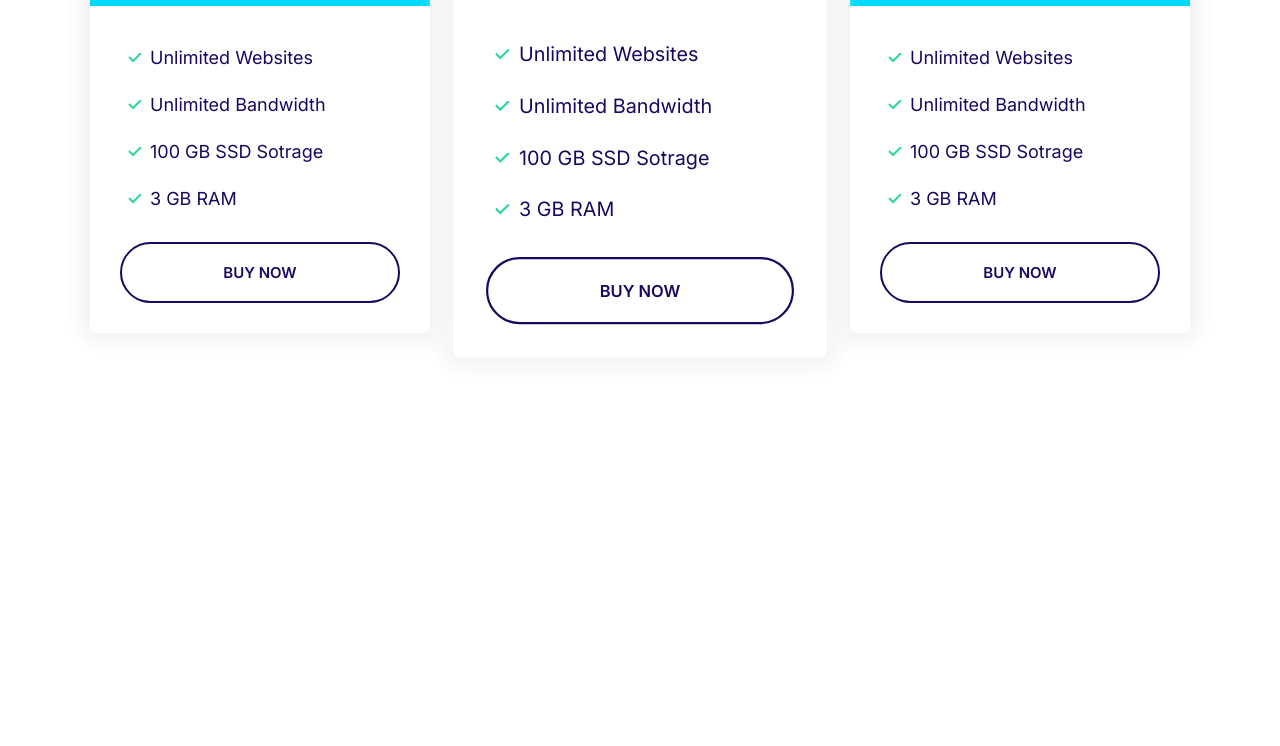
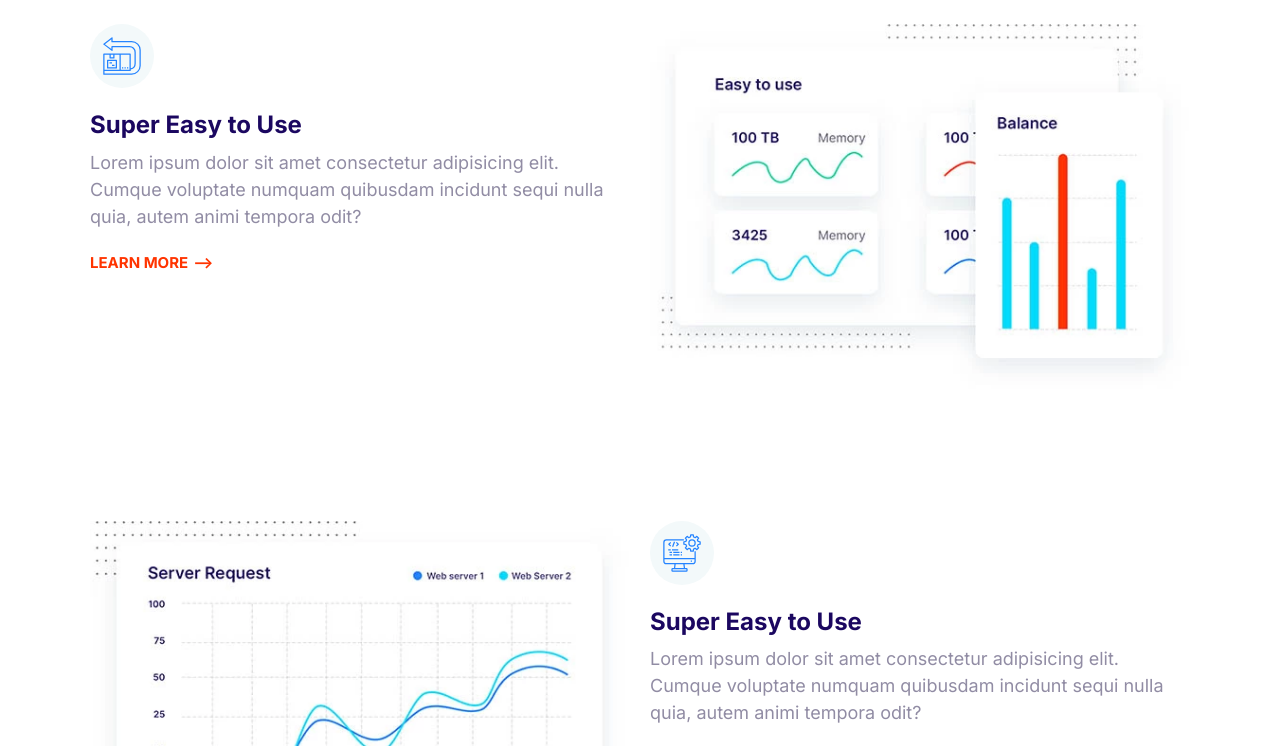
Before and after one commit to vamcyellapu/vamc, a plain HTML site: page index.html in a window 1280 px wide. Shown: the part 210-956 px from the top of the page. Before the commit the page ends 800 px from the top, so only its background shows below. Drawn offline with Linux system fonts and the light colour scheme.

Commit message:
built the feature component

```diff
--- a/css/styles.css
+++ b/css/styles.css
@@ -692,3 +692,24 @@ font-size: 1.5rem;
       max-width: 500px;
       margin: 0 auto;
   }
+  /* Features */
+  .feature {
+    gap: 4rem 2rem;
+    margin:12rem 0;
+}
+.feature:first-of-type {
+    margin-top: 6rem;
+}
+  .feature__headings {
+      margin: 1rem 0;
+  }
+
+ .feature__image {
+     width: 100%;
+ }
+
+ @media screen and (min-width: 768px) {
+     .feature:nth-of-type(even) .feature__content {
+order: 2;
+     }
+ }
--- a/index.html
+++ b/index.html
@@ -13,70 +13,49 @@
 </head>
 
 <body>
-    <section class="block container block-plans">
-        <div class="grid grid--1x3">
-            <div class="plan">
-                <div class="card card--secondary">
-                    <header class="card__header">
-                        <h3 class="plan__name">Entry</h3>
-                        <span class="plan__price">$14</span>
-                        <span class="plan__billing-cycle">/month</span>
-                        <span class="badge badge--secondary badge--small">10% OFF</span>
-                        <span class="plan__description">East start on the cloud</span>
-                    </header>
-                    <div class="card__body">
-                        <ul class="list list--tick">
-                            <li class="list__item">Unlimited Websites</li>
-                            <li class="list__item">Unlimited Bandwidth</li>
-                            <li class="list__item">100 GB SSD Sotrage</li>
-                            <li class="list__item">3 GB RAM</li>
-                        </ul>
-                        <button class="btn btn--outline btn--block">Buy Now</button>
-                    </div>
-                </div>
+    <section class="block container">
+        <header class="block__header">
+            <h2>Host on the Cloud to Kepp Growing</h2>
+            <p>Lorem ipsum dolor sit amet consectetur adipisicing elit. In, quisquam.</p>
+        </header>
+        <article class="grid grid--1x2 feature">
+            <div class="feature__content">
+                <span class="icon-container">
+                    <svg class="icon icon--primary">
+                        <use xlink:href="images/sprite.svg#easy"></use>
+                    </svg>
+                </span>
+                <h3 class="feature__heading">Super Easy to Use</h3>
+                <p>Lorem ipsum dolor sit amet consectetur adipisicing elit. Cumque voluptate numquam quibusdam incidunt
+                    sequi nulla quia, autem animi tempora odit?</p>
+                <a href="#" class="link-arrow">Learn More</a>
             </div>
-            <div class="plan plan--popular">
-                <div class="card card--primary">
-                    <header class="card__header">
-                        <h3 class="plan__name">Entry</h3>
-                        <span class="plan__price">$14</span>
-                        <span class="plan__billing-cycle">/month</span>
-                        <span class="badge badge--primary badge--small">10% OFF</span>
-                        <span class="plan__description">East start on the cloud</span>
-                    </header>
-                    <div class="card__body">
-                        <ul class="list list--tick">
-                            <li class="list__item">Unlimited Websites</li>
-                            <li class="list__item">Unlimited Bandwidth</li>
-                            <li class="list__item">100 GB SSD Sotrage</li>
-                            <li class="list__item">3 GB RAM</li>
-                        </ul>
-                        <button class="btn btn--outline btn--block">Buy Now</button>
-                    </div>
-                </div>
+            <picture>
+                <source type="image/webp" srcset="images/easy.webp 1x, images/easy@2x.webp 2x" />
+                <source type="image/jpg" srcset="images/easy.jpg 1x, images/easy@2x.jpg 2x" />
+                <img class="feature__image" src="images/easy@2x.jpg" alt="">
+            </picture>
+        </article>
+        <article class="grid grid--1x2 feature">
+            <div class="feature__content">
+                <span class="icon-container">
+                    <svg class="icon icon--primary">
+                        <use xlink:href="images/sprite.svg#computer"></use>
+                    </svg>
+                </span>
+                <h3 class="feature__heading">Super Easy to Use</h3>
+                <p>Lorem ipsum dolor sit amet consectetur adipisicing elit. Cumque voluptate numquam quibusdam incidunt
+                    sequi nulla quia, autem animi tempora odit?</p>
+                <a href="#" class="link-arrow">Learn More</a>
             </div>
-            <div class="plan">
-                <div class="card card--secondary">
-                    <header class="card__header">
-                        <h3 class="plan__name">Entry</h3>
-                        <span class="plan__price">$14</span>
-                        <span class="plan__billing-cycle">/month</span>
-                        <span class="badge badge--secondary badge--small">10% OFF</span>
-                        <span class="plan__description">East start on the cloud</span>
-                    </header>
-                    <div class="card__body">
-                        <ul class="list list--tick">
-                            <li class="list__item">Unlimited Websites</li>
-                            <li class="list__item">Unlimited Bandwidth</li>
-                            <li class="list__item">100 GB SSD Sotrage</li>
-                            <li class="list__item">3 GB RAM</li>
-                        </ul>
-                        <button class="btn btn--outline btn--block">Buy Now</button>
-                    </div>
-                </div>
-            </div>
-        </div>
+            <picture>
+                <source type="image/webp" srcset="images/fast.webp 1x, images/fast@2x.webp 2x" />
+                <source type="image/jpg" srcset="images/fast.jpg 1x, images/fast@2x.jpg 2x" />
+                <img class="feature__image" src="images/fast@2x.jpg" alt="">
+            </picture>
+        </article>
     </section>
+
     <script src="js/main.js"></script>
 </body>
 
```
Also changed, not shown: components/feature.html (added, +42 -0 lines), images/easy.jpg (added), images/easy.webp (added), images/easy@2x.jpg (added), images/easy@2x.webp (added), images/fast.jpg (added), images/fast.webp (added), images/fast@2x.jpg (added), images/fast@2x.webp (added).
